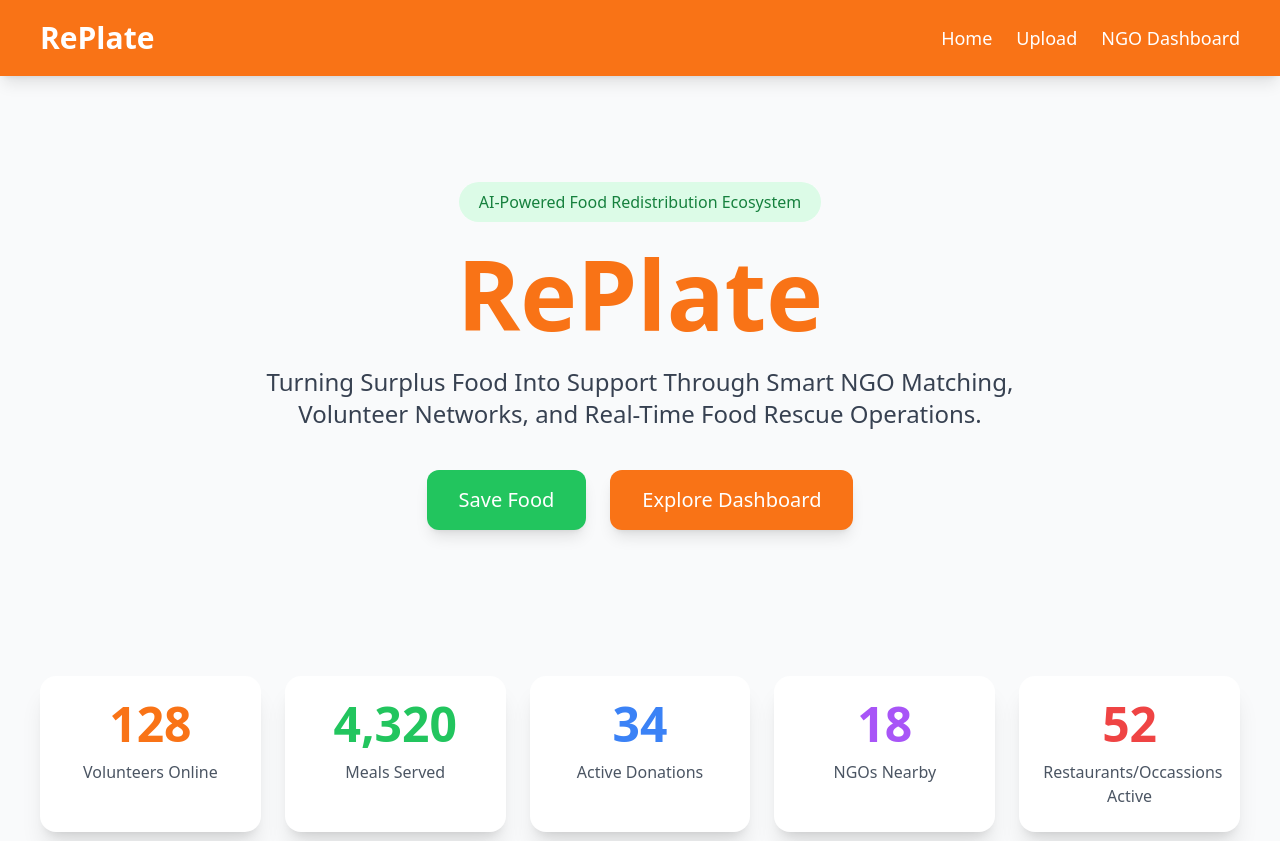
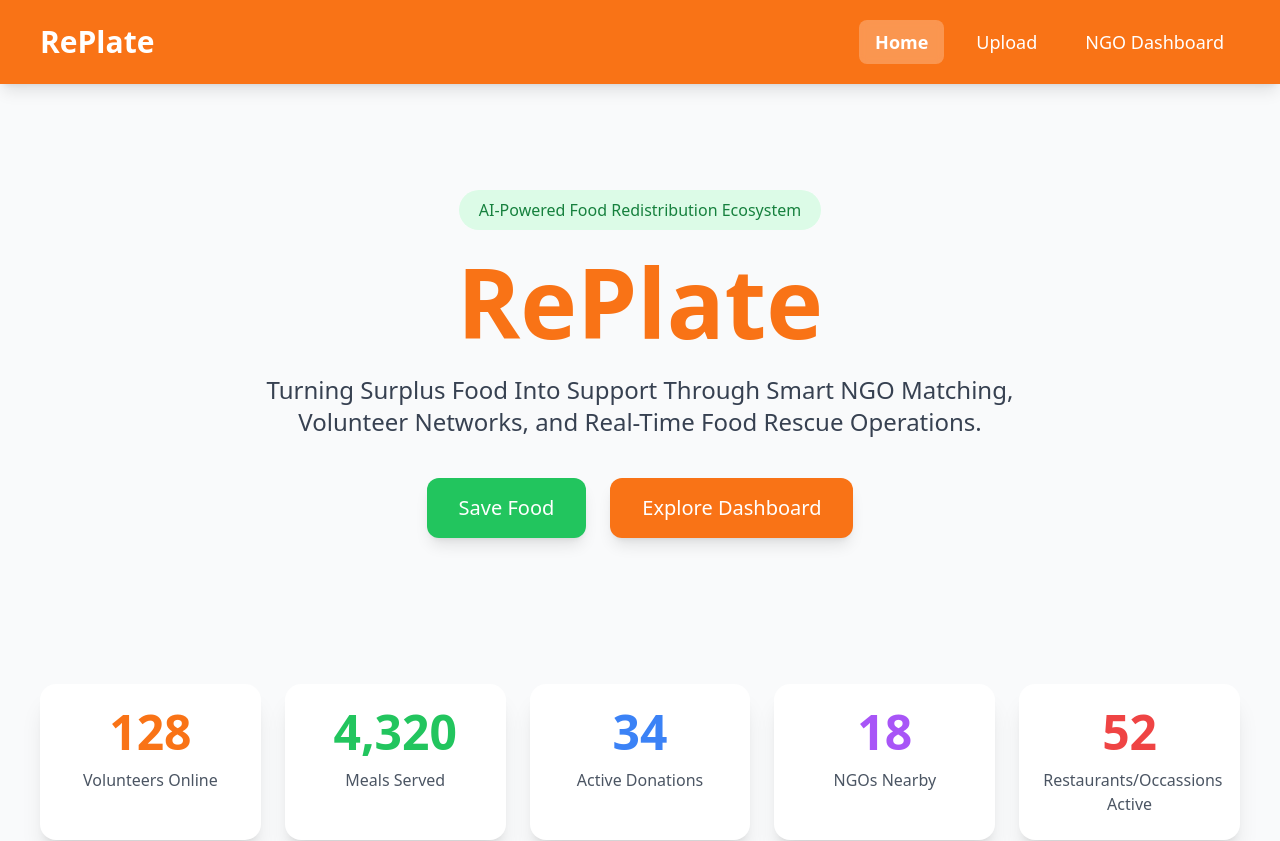
Before and after one commit to 28-Sounak/RePlate, a React (Create React App) app in the folder frontend/: page / in a window 1280 px wide. Shown: the top 841 px of the page. Built offline with nearby package versions, Linux system fonts and the light colour scheme.

Commit message:
Updated files

```diff
--- a/frontend/src/components/Navbar.jsx
+++ b/frontend/src/components/Navbar.jsx
@@ -1,4 +1,15 @@
+import { useLocation } from "react-router-dom";
+
 export default function Navbar() {
+
+  const location = useLocation();
+
+  const navStyle = (path) =>
+    `px-4 py-2 rounded-lg transition duration-300 ${
+      location.pathname === path
+        ? "bg-white/25 backdrop-blur-sm font-semibold"
+        : "hover:bg-white/10"
+    }`;
 
   return (
     <div className="bg-orange-500 text-white px-10 py-5 flex justify-between items-center shadow-lg">
@@ -7,15 +18,17 @@ export default function Navbar() {
         RePlate
       </h1>
 
-      <div className="space-x-6 text-lg">
+      <div className="space-x-4 text-lg flex">
 
-        <a href="/">Home</a>
+        <a href="/" className={navStyle("/")}>
+          Home
+        </a>
 
-        <a href="/upload">
+        <a href="/upload" className={navStyle("/upload")}>
           Upload
         </a>
 
-        <a href="/ngo">
+        <a href="/ngo" className={navStyle("/ngo")}>
           NGO Dashboard
         </a>
 
```
